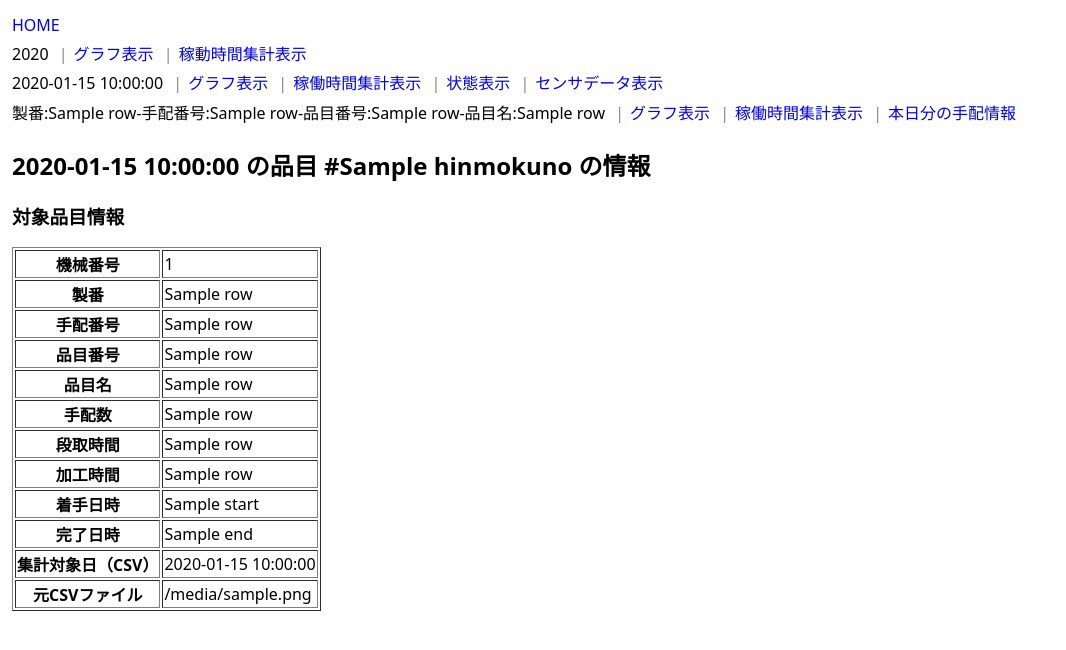
After one commit to mametarou967/FactoryDataViewer, a Flask app: template ViewerWebApplication/templates/hinmoku/info.html in a window 1280 px wide. The commit adds this page. Shown: the top 650 px of the page, without its empty margins (0-1066 px from the left). Run offline with Flask 3, Linux system fonts and the light colour scheme; the template is opened without the code that fills it: most values are stand-ins (such as "Sample title", 1, 10 or a date in 2020).

Commit message:
info add

```diff
--- a/ViewerWebApplication/app.py
+++ b/ViewerWebApplication/app.py
@@ -763,6 +763,69 @@ def show_hinmoku_summary(date, hinmokuno):
         filename=filename
     )
 
+# --- 追加: 本日分の手配情報（品目の基本情報を分離表示） ---
+@app.route("/date/<date>/hinmoku/<int:hinmokuno>/info")
+def show_hinmoku_info(date, hinmokuno):
+    """
+    指定日の品目CSV(data/hinmoku/A214_YYYYMMDD_.csv) から行番号 hinmokuno を取り、
+    その着手日時(7列目)〜完了日時(8列目)の区間に限定して、
+    data/<date>.csv を用いて状態別の合計時間を集計して表示する。
+    """
+    # 日付バリデーション
+    try:
+        base_dt = datetime.strptime(date, "%Y-%m-%d")
+    except ValueError:
+        abort(404)
+
+    headers, records, filename = read_hinmoku_csv(date)
+    if not headers or not records:
+        abort(404, description="品目リストがありません。")
+
+    if hinmokuno < 1 or hinmokuno > len(records):
+        abort(404, description="指定の品目番号が範囲外です。")
+
+    row = records[hinmokuno - 1]
+    # 0:機械番号 1:製番 2:手配番号 3:品目番号 4:品目名 5:手配数 6:段取時間 7:加工時間 8:着手日時 9:完了日時
+    try:
+        start_raw = row[8]
+        end_raw   = row[9]
+        start_dt = parse_flexible_dt(start_raw)
+        end_dt   = parse_flexible_dt(end_raw)
+    except Exception:
+        abort(400, description="着手日時/完了日時の形式が不正です。")
+
+    if end_dt <= start_dt:
+        abort(400, description="完了日時が着手日時以下です。")
+
+    # 区間の状態別集計（当日内に自動クリップ）
+    secs = summarize_states_for_interval(date, start_dt, end_dt)
+    if secs is None:
+        abort(404, description=f"{date}.csv が見つかりません。")
+
+    # 時間に変換（小数2桁）
+    durations_hours = {k: round(v / 3600.0, 2) for k, v in secs.items()}
+
+    # 参考情報
+    interval_info = {
+        "start": start_dt.strftime("%Y/%m/%d %H:%M:%S"),
+        "end":   end_dt.strftime("%Y/%m/%d %H:%M:%S"),
+        "clipped_date": date  # 当日CSVで集計
+    }
+
+    year_month = datetime.strptime(date, "%Y-%m-%d").strftime("%Y-%m")
+
+    return render_template(
+        "hinmoku/info.html",
+        date=date,
+        year_month=year_month,
+        hinmokuno=hinmokuno,
+        headers=headers,
+        row=row,
+        durations=durations_hours,
+        interval=interval_info,
+        filename=filename
+    )
+
 
 if __name__ == "__main__":
     app.run(debug=True, host="0.0.0.0", port=5000)
--- /dev/null
+++ b/ViewerWebApplication/templates/hinmoku/info.html
@@ -0,0 +1,19 @@
+{% extends "hinmoku_base.html" %}
+{% block hinmoku_body %}
+  <h2>{{ date }} の品目 #{{ hinmokuno }} の情報 </h2>
+    <h3>対象品目情報</h3>
+    <table border="1">
+        <tr><th>機械番号</th><td>{{ row[0] }}</td></tr>
+        <tr><th>製番</th><td>{{ row[1] }}</td></tr>
+        <tr><th>手配番号</th><td>{{ row[2] }}</td></tr>
+        <tr><th>品目番号</th><td>{{ row[3] }}</td></tr>
+        <tr><th>品目名</th><td>{{ row[4] }}</td></tr>
+        <tr><th>手配数</th><td>{{ row[5] }}</td></tr>
+        <tr><th>段取時間</th><td>{{ row[6] }}</td></tr>
+        <tr><th>加工時間</th><td>{{ row[7] }}</td></tr>
+        <tr><th>着手日時</th><td>{{ interval.start }}</td></tr>
+        <tr><th>完了日時</th><td>{{ interval.end }}</td></tr>
+        <tr><th>集計対象日（CSV）</th><td>{{ interval.clipped_date }}</td></tr>
+        <tr><th>元CSVファイル</th><td>{{ filename }}</td></tr>
+    </table>
+{% endblock %}
--- a/ViewerWebApplication/templates/hinmoku_base.html
+++ b/ViewerWebApplication/templates/hinmoku_base.html
@@ -6,6 +6,7 @@
     <span>製番:{{ row[1] }}-手配番号:{{ row[2] }}-品目番号:{{ row[3] }}-品目名:{{ row[4] }}</span>
     <span class="divider">|</span><a href="/date/{{ date }}/hinmoku/{{ hinmokuno }}">グラフ表示</a>
     <span class="divider">|</span><a href="/date/{{ date }}/hinmoku/{{ hinmokuno }}/summary">稼働時間集計表示</a>
+    <span class="divider">|</span><a href="/date/{{ date }}/hinmoku/{{ hinmokuno }}/info">本日分の手配情報</a>
   </div>
 {% endblock %}
 
```
Also changed, not shown: ViewerWebApplication/templates/hinmoku/summary.html (+1 -16 lines).
